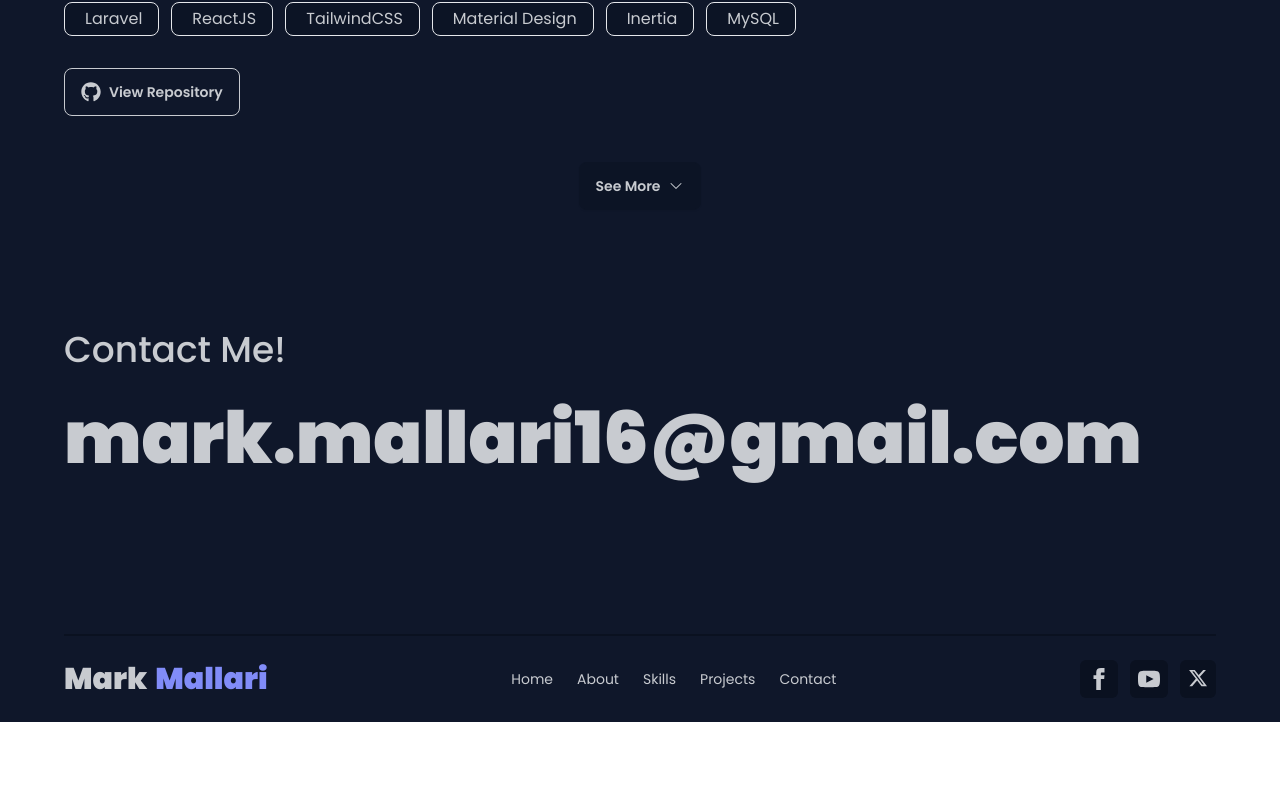
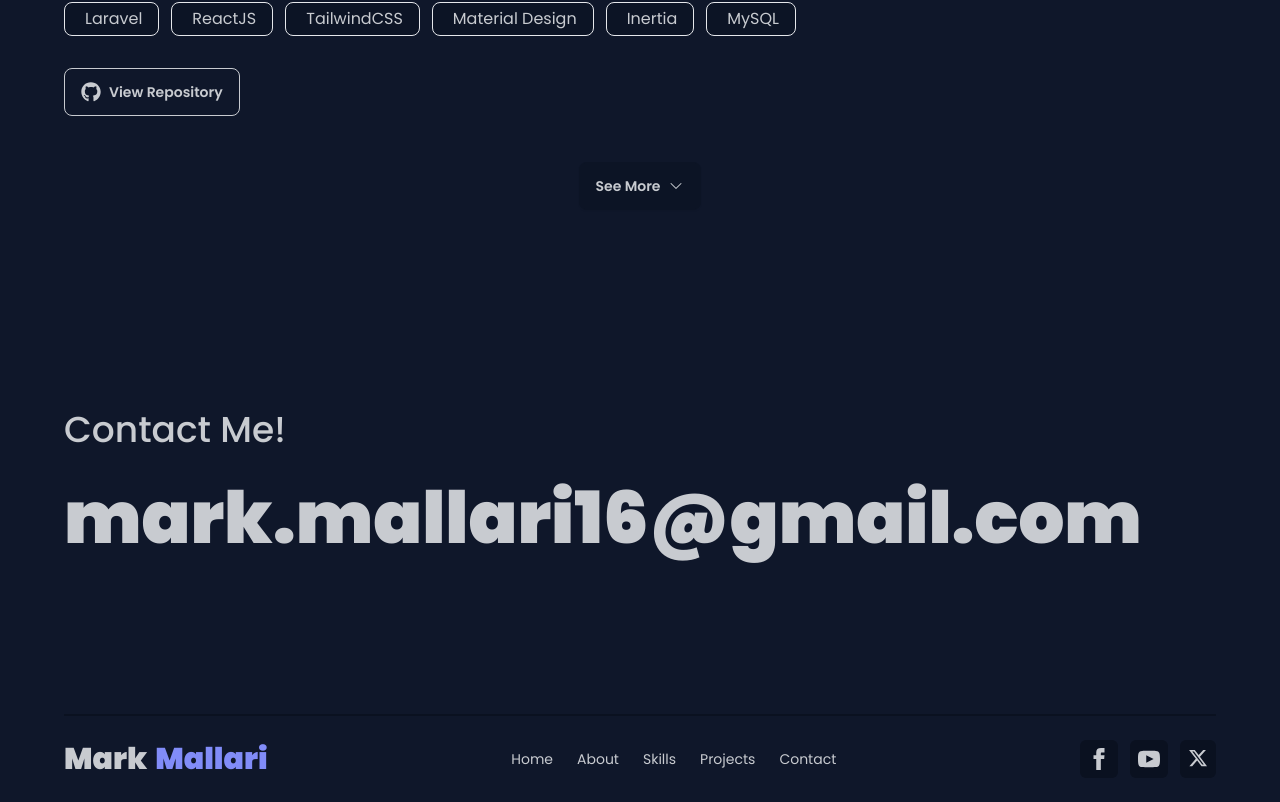
Before and after one commit to MarkMallari16/portfolio-website, a React (Vite) app: page / in a window 1280 px wide. Shown: the part 3334-4136 px from the top of the page. Before the commit the page ends 4056 px from the top, so only its background shows below. Built offline with nearby package versions, Linux system fonts and the light colour scheme.

Commit message:
minor changes on projects and new contact

```diff
--- a/src/components/NewContact.jsx
+++ b/src/components/NewContact.jsx
@@ -2,14 +2,13 @@ import React from 'react'
 
 const NewContact = () => {
     return (
-        <div className='py-20 pb-40 mx-auto lg:max-w-7xl px-6 lg:px-0'>
+        <div className='py-40'>
             <div>
                 <h2 className='text-4xl font-medium'>Contact Me!</h2>
                 <h1 className='mt-8 text-4xl lg:text-7xl font-black hover:text-secondary transition-colors ease-in-out duration-200'>
                     <a href="mailto:mallariftw01@gmail.com">mark.mallari16@gmail.com</a>
                 </h1>
             </div>
-
         </div>
     )
 }
--- a/src/components/Projects.jsx
+++ b/src/components/Projects.jsx
@@ -105,7 +105,7 @@ function Projects() {
     }
 
     return (
-        <div className='min-h-screen '>
+        <div className='min-h-screen'>
             <div className='text-medium uppercase text-center text-3xl font-medium pt-10'>My Projects</div>
             <p className='text-center text-slate-400 font-light'>Here are my recent works</p>
             <div className='px-4 my-10  lg:px-0 lg:pt-0 '>
```
